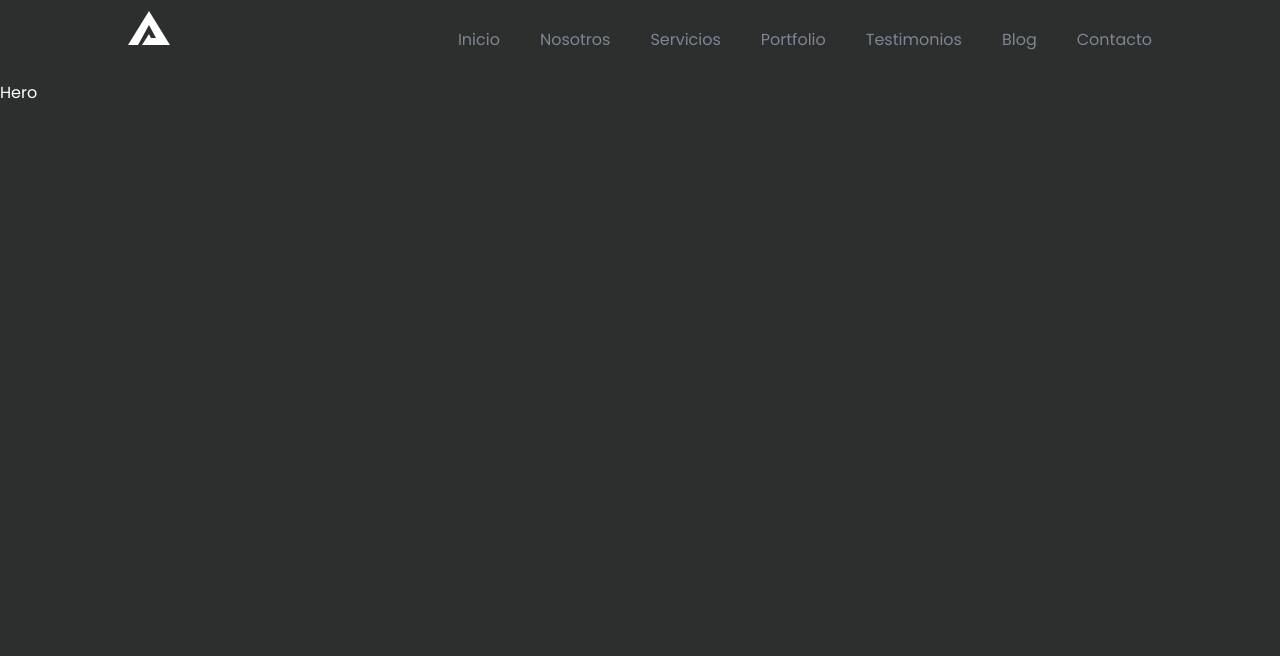
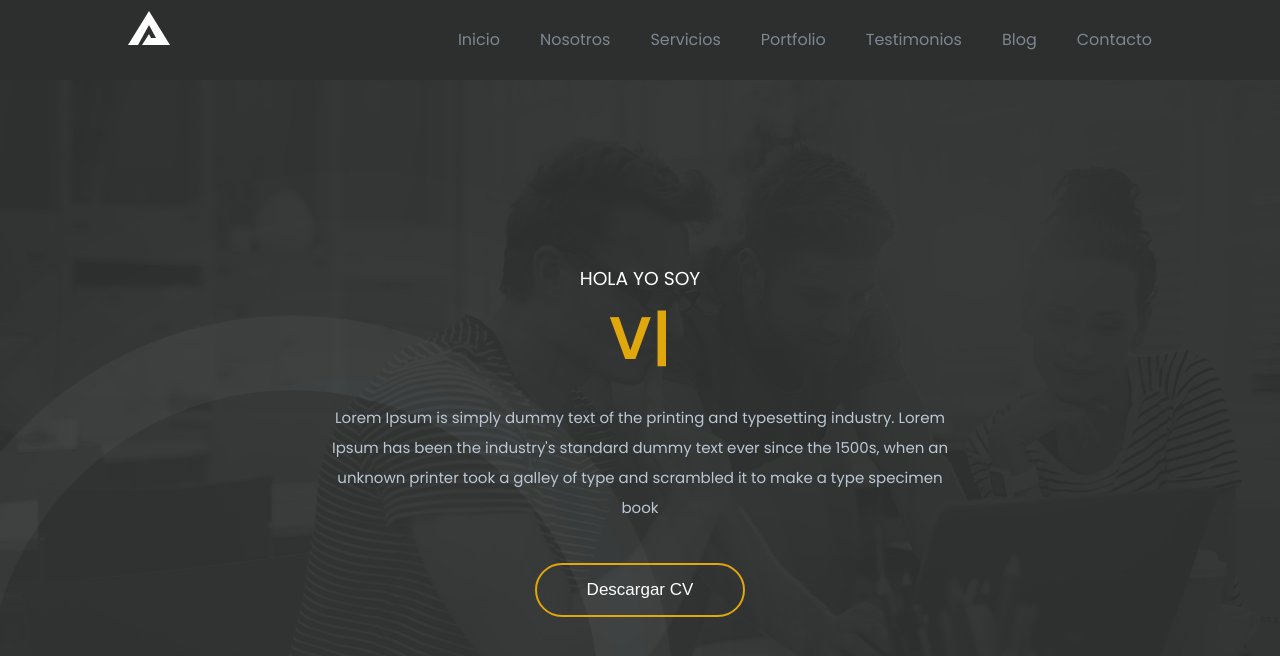
Before and after one commit to Tilio77/Portafolio-con-React, a React (Create React App) app: page / in a window 1280 px wide. Shown: the top 656 px of the page. Built offline with nearby package versions, Linux system fonts and the light colour scheme.

Commit message:
Seccion Hero terminada

```diff
--- a/src/App.css
+++ b/src/App.css
@@ -36,7 +36,7 @@ a:hover {
 p {
   color: var(--sliver);
   font-size: 15px;
-  line-height: 30;
+  line-height: 30px;
   margin: 20px 0;
 }
 
@@ -72,6 +72,21 @@ button {
   cursor: pointer;
 }
 
+.primaryBtn {
+  background: none;
+  border: 2px solid var(--primaryColor);
+}
+
+section {
+  height: 90vh;
+  display: flex;
+  align-items: center;
+}
+
+.flex {
+  display: flex;
+}
+
 /* Header */
 header {
   background-color: var(--headingColor);
@@ -93,8 +108,6 @@ header a {
   color: var(--white);
   display: none;
 }
-
-/* Media Queries */
 
 @media screen and (max-width: 768px) {
   header .nav {
@@ -121,3 +134,34 @@ header a {
     background-color: var(--headingColor);
   }
 }
+
+/* Hero */
+
+.hero {
+  position: relative;
+}
+
+.hero::after {
+  content: "";
+  position: absolute;
+  top: 0;
+  left: 0;
+  background-image: url("../public/images/home-bg.png");
+  background-size: cover;
+  background-attachment: fixed;
+  z-index: -1;
+  width: 100%;
+  height: 90vh;
+}
+
+.heroContainer {
+  max-width: 50%;
+  margin: auto;
+  text-align: center;
+}
+
+.hero h1 {
+  font-size: 60px;
+  font-weight: 600;
+  color: var(--primaryColor);
+}
--- a/src/App.js
+++ b/src/App.js
@@ -1,6 +1,5 @@
 import './App.css';
-import Pages from './components/pages/Pages';
-import { BrowserRouter as Router, Switch, Route, Link } from 'react-router-dom';
+import { BrowserRouter as Router, Switch, Route } from 'react-router-dom';
 import Header from './components/common/Header';
 import Home from './components/home/Home';
 
--- a/src/components/home/Hero.jsx
+++ b/src/components/home/Hero.jsx
@@ -1,10 +1,29 @@
-import React from 'react'
+import React from 'react';
+import { home } from '../data/dummydata';
+import Typewriter from 'typewriter-effect';
 
 const Hero = () => {
 	return (
-		<div>
-			Hero
-		</div>
+		<>
+			<section className="hero">
+				{home.map((val,i) => (
+					<div className="heroContainer">
+						<h3>{val.text}</h3>
+						<h1>
+							<Typewriter
+                options={{
+                  strings: [`${val.name}`, `${val.post}`, `${val.design}`],
+                  autoStart: true,
+                  loop: true,
+                }}
+              />
+						</h1>
+						<p>{val.desc}</p>
+						<button className="primaryBtn">Descargar CV</button>
+					</div>
+				))}
+			</section>
+		</>
 	)
 }
 
```
